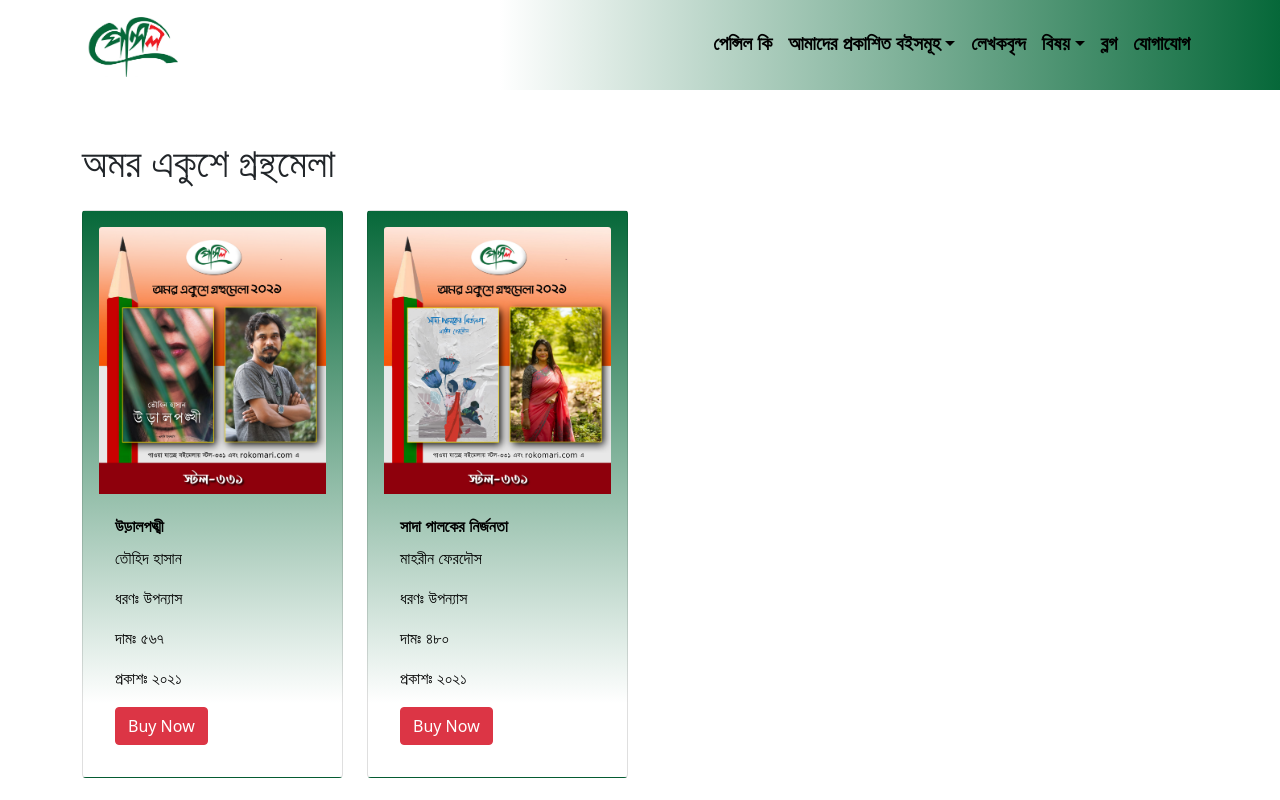
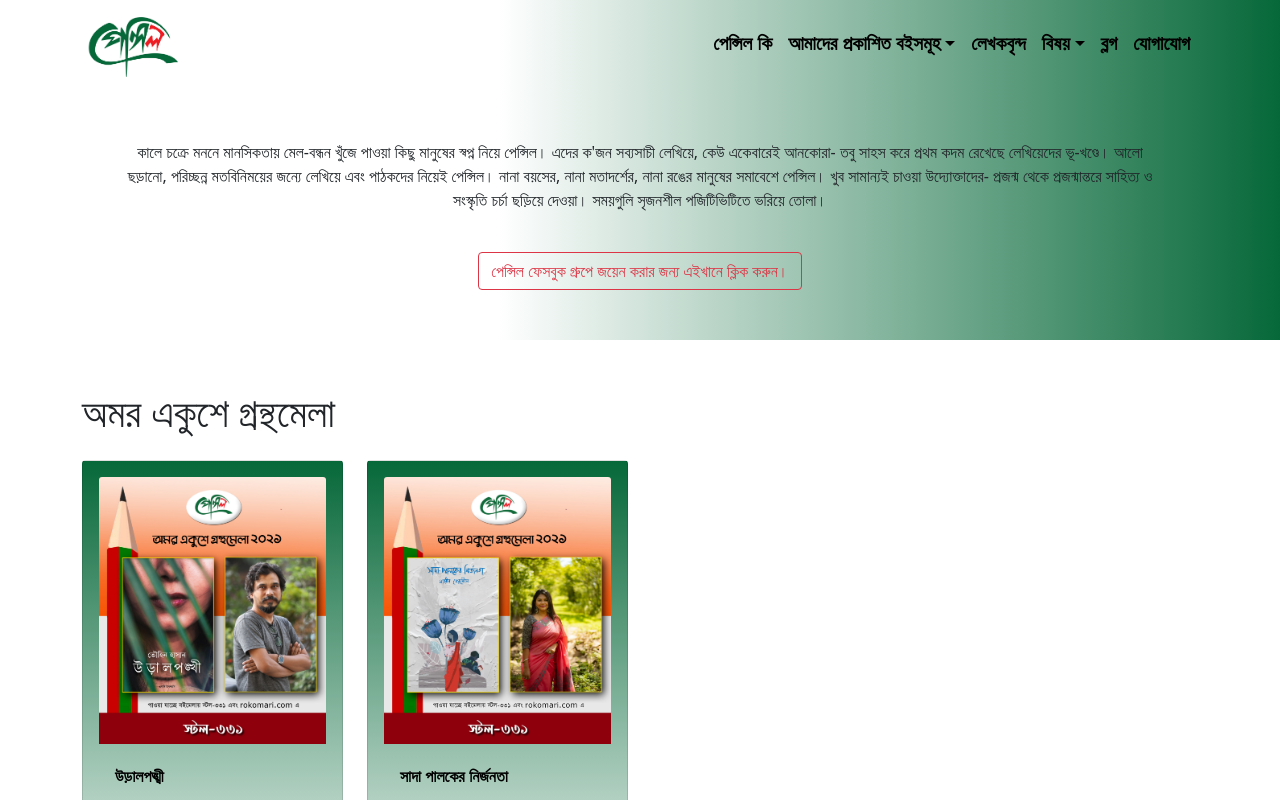
Before and after one commit to sakibul-munna/Pencil-Publications, a React (Create React App) app in the folder frontend/: page / in a window 1280 px wide. Shown: the top 800 px of the page. Built offline with nearby package versions, Linux system fonts and the light colour scheme; a web font is replaced by a local one.

Commit message:
header container added

```diff
--- a/frontend/src/App.js
+++ b/frontend/src/App.js
@@ -3,11 +3,13 @@ import { Container } from "react-bootstrap";
 import Header from "./components/Header";
 import HomeScreen from "./screens/HomeScreen";
 import FooterPage from "./components/FooterPage";
+import HeaderContainer from "./components/HeaderContainer";
 
 const App = () => {
   return (
     <>
       <Header />
+      <HeaderContainer/>
       <main className="py-5">
         <Container>
           <HomeScreen />
--- a/frontend/src/components/Header.js
+++ b/frontend/src/components/Header.js
@@ -68,6 +68,7 @@ const Header = () => {
                 যোগাযোগ
               </Nav.Link>
             </Nav>
+            <hr className="h-line"/>
           </Navbar.Collapse>
         </Container>
       </Navbar>
--- /dev/null
+++ b/frontend/src/components/HeaderContainer.js
@@ -0,0 +1,28 @@
+import React from "react";
+import { Container, Button } from "react-bootstrap";
+import "./Navbar.css";
+
+const HeaderContainer = () => {
+    return (
+        <>
+            <div className="headerContainer">
+                <Container fluid="sm" style={{ padding: "50px" }}>
+                    <div className="headerContent">
+                    <p>
+                        কালে চক্রে মননে মানসিকতায় মেল-বন্ধন খুঁজে পাওয়া কিছু মানুষের স্বপ্ন নিয়ে পেন্সিল। এদের ক'জন সব্যসাচী লেখিয়ে, কেউ একেবারেই আনকোরা-
+                        তবু সাহস করে প্রথম কদম রেখেছে লেখিয়েদের ভূ-খণ্ডে। আলো ছড়ানো, পরিচ্ছন্ন মতবিনিময়ের জন্যে লেখিয়ে এবং পাঠকদের নিয়েই পেন্সিল।
+                        নানা বয়সের, নানা মতাদর্শের, নানা রঙের মানুষের সমাবেশে পেন্সিল। খুব সামান্যই চাওয়া উদ্যোক্তাদের- প্রজন্ম থেকে প্রজন্মান্তরে সাহিত্য ও সংস্কৃতি
+                        চর্চা ছড়িয়ে দেওয়া। সময়গুলি সৃজনশীল পজিটিভিটিতে ভরিয়ে তোলা।
+                    </p> <br></br>
+                    </div>
+                    <div className="headerContent-button">
+                        <Button variant="outline-danger"> পেন্সিল ফেসবুক গ্রুপে জয়েন করার জন্য এইখানে ক্লিক করুন। </Button>{' '}
+                    </div>
+                </Container>
+
+            </div>
+        </>
+    );
+};
+
+export default HeaderContainer;
--- a/frontend/src/components/Navbar.css
+++ b/frontend/src/components/Navbar.css
@@ -14,3 +14,20 @@
   color: black;
   font-weight: bold;
 }
+
+.headerContainer{
+  background-image: linear-gradient(90deg, rgba(255,255,255,1) 31%, rgba(255,255,255,1) 39%, rgba(6,104,57,1) 100%);
+  width: 100%;
+  height: auto;
+
+}
+
+.headerContent{
+  text-align: center;
+}
+
+.headerContent-button{
+  display: flex;
+  justify-content: center;
+  align-items: center;
+}
```
